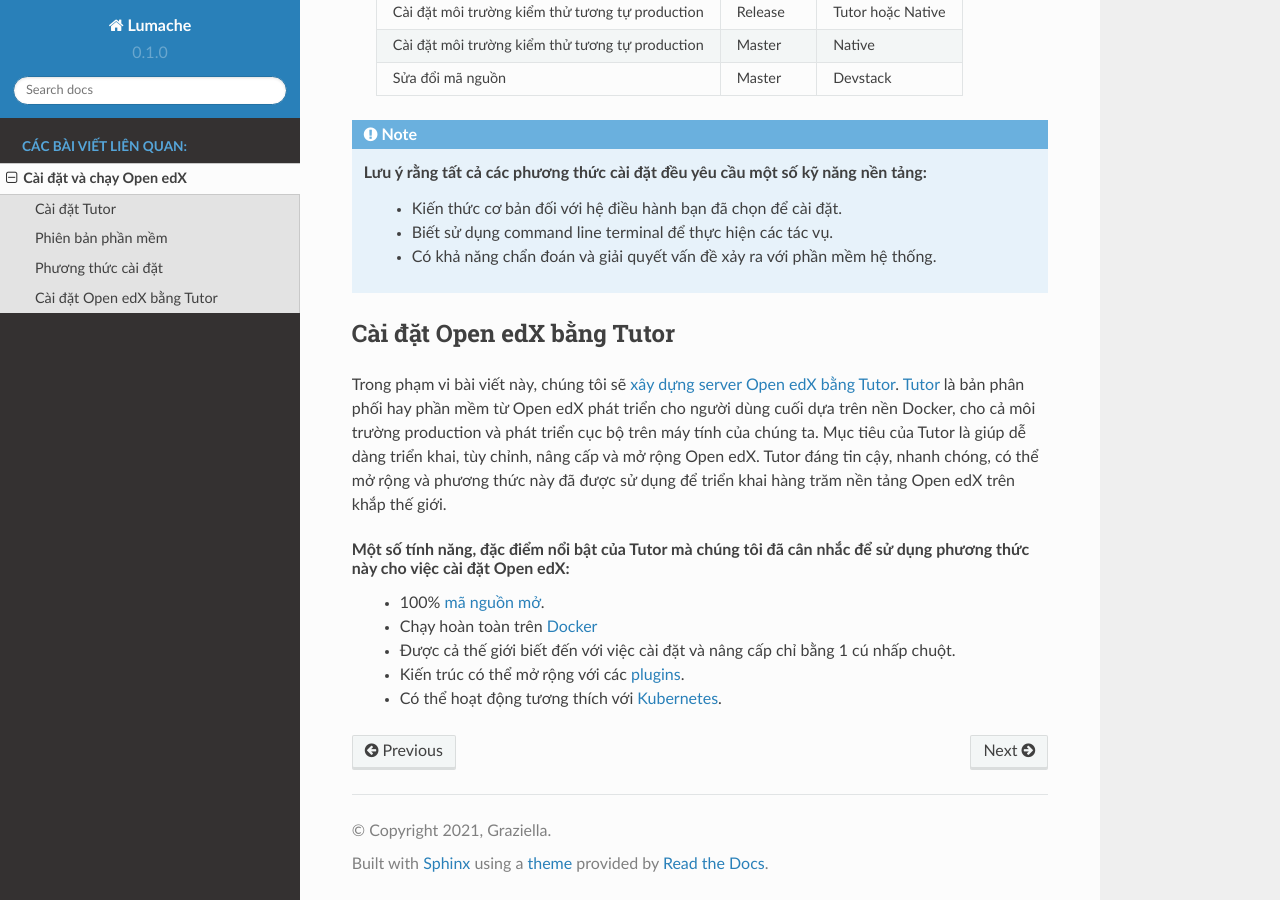
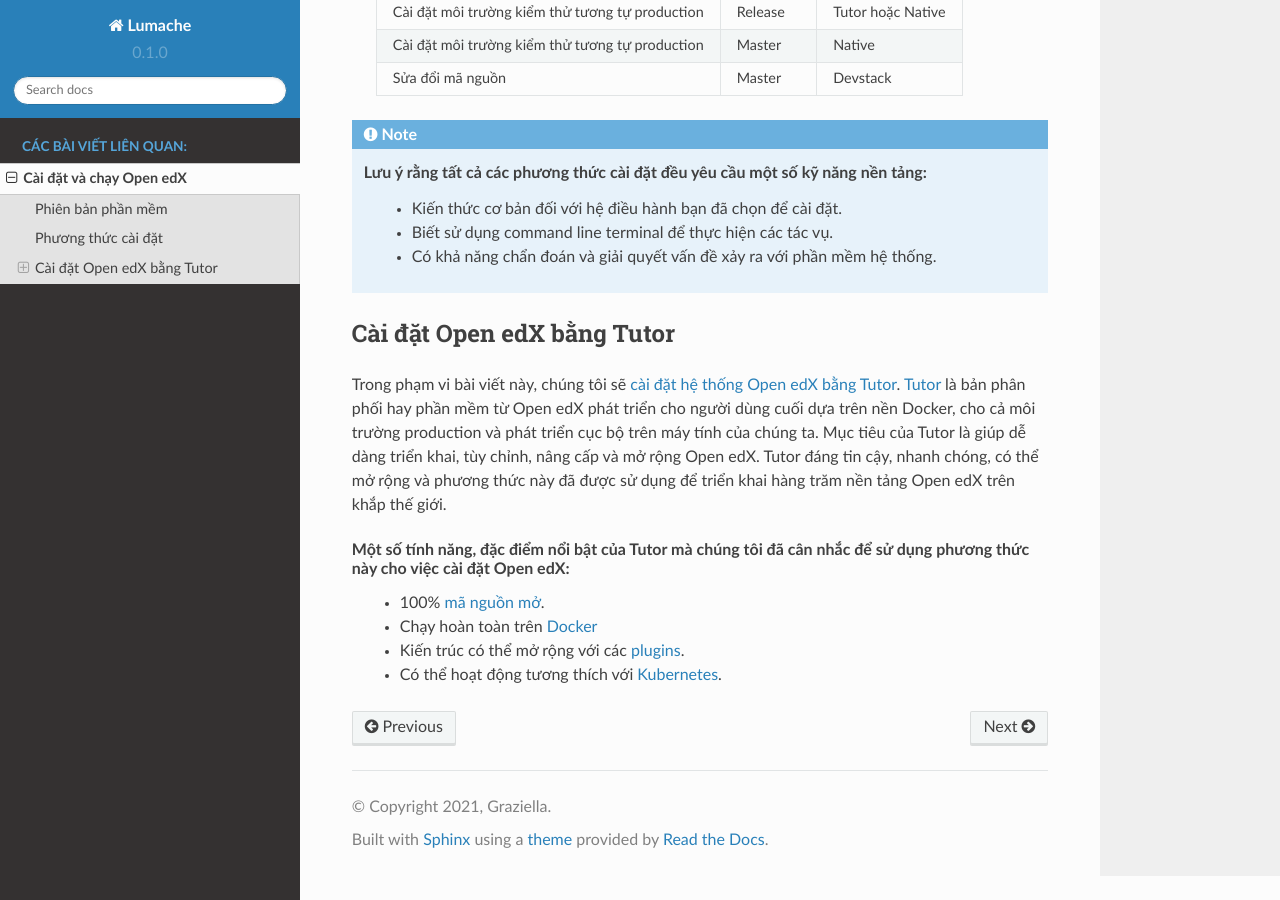
Before and after one commit to dlowji/rtd-openedx, a Sphinx documentation site: the page built from docs/source/configuration.rst, in a window 1280 px wide and 900 px high, scrolled down 987 px. Built offline with Sphinx 7.4.7 and the Read the Docs theme 2.0.0, drawn with Linux system fonts in a browser that asks for light colours.

Commit message:
Update configuration.rst

```diff
--- a/docs/source/configuration.rst
+++ b/docs/source/configuration.rst
@@ -5,11 +5,6 @@
 Trước khi cài đặt Open edX, chúng ta cần phải xác định:
   * **Phiên bản phần mềm**
   * **Phương thức cài đặt**
-
-.. toctree::
-   :hidden:
-
-   tutor
 
 Phiên bản phần mềm
 -------------------
@@ -44,11 +39,15 @@
 
 Cài đặt Open edX bằng Tutor
 ---------------------------
-Trong phạm vi bài viết này, chúng tôi sẽ :ref:`xây dựng server Open edX bằng Tutor <tutor-settingup>`. `Tutor <https://docs.tutor.overhang.io/>`_ là bản phân phối hay phần mềm từ Open edX phát triển cho người dùng cuối dựa trên nền Docker, cho cả môi trường production và phát triển cục bộ trên máy tính của chúng ta. Mục tiêu của Tutor là giúp dễ dàng triển khai, tùy chỉnh, nâng cấp và mở rộng Open edX. Tutor đáng tin cậy, nhanh chóng, có thể mở rộng và phương thức này đã được sử dụng để triển khai hàng trăm nền tảng Open edX trên khắp thế giới.
+Trong phạm vi bài viết này, chúng tôi sẽ :ref:`cài đặt hệ thống Open edX bằng Tutor <tutor-settingup>`. `Tutor <https://docs.tutor.overhang.io/>`_ là bản phân phối hay phần mềm từ Open edX phát triển cho người dùng cuối dựa trên nền Docker, cho cả môi trường production và phát triển cục bộ trên máy tính của chúng ta. Mục tiêu của Tutor là giúp dễ dàng triển khai, tùy chỉnh, nâng cấp và mở rộng Open edX. Tutor đáng tin cậy, nhanh chóng, có thể mở rộng và phương thức này đã được sử dụng để triển khai hàng trăm nền tảng Open edX trên khắp thế giới.
 
 Một số tính năng, đặc điểm nổi bật của Tutor mà chúng tôi đã cân nhắc để sử dụng phương thức này cho việc cài đặt Open edX:
  * 100% `mã nguồn mở <https://github.com/overhangio/tutor>`_.
  * Chạy hoàn toàn trên `Docker <https://www.docker.com/>`_
- * Được cả thế giới biết đến với việc cài đặt và nâng cấp chỉ bằng 1 cú nhấp chuột.
  * Kiến trúc có thể mở rộng với các `plugins <https://docs.tutor.overhang.io/plugins/index.html>`_.
  * Có thể hoạt động tương thích với `Kubernetes <https://docs.tutor.overhang.io/k8s.html>`_.
+
+.. toctree::
+   :hidden:
+
+   tutor
```
